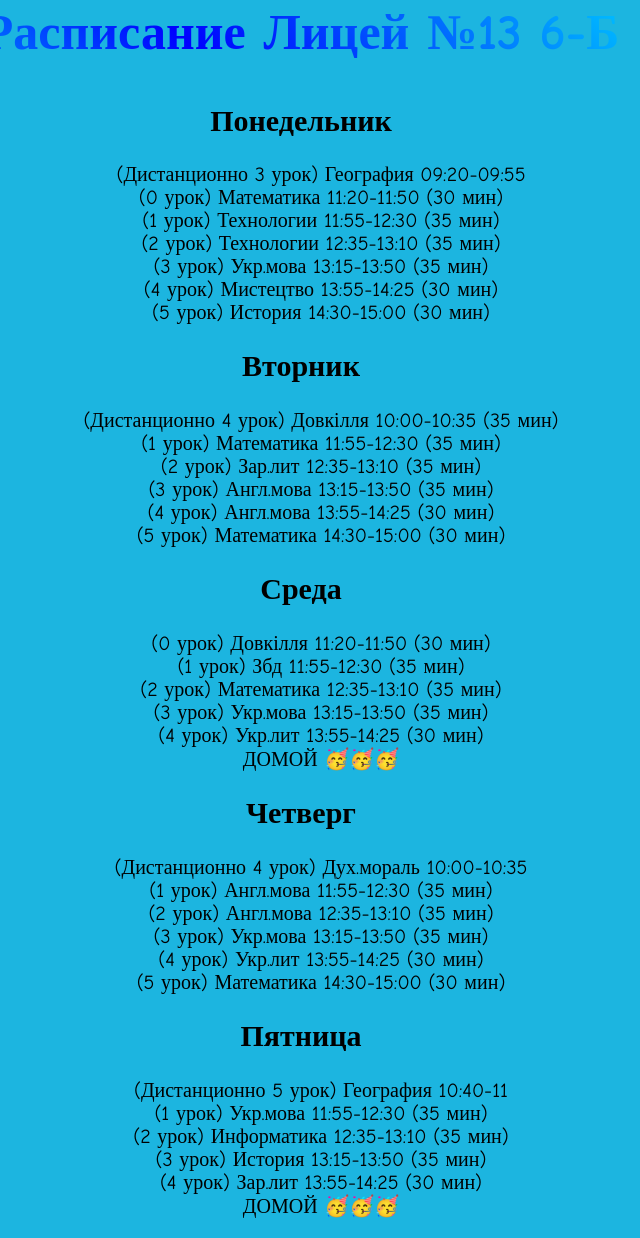
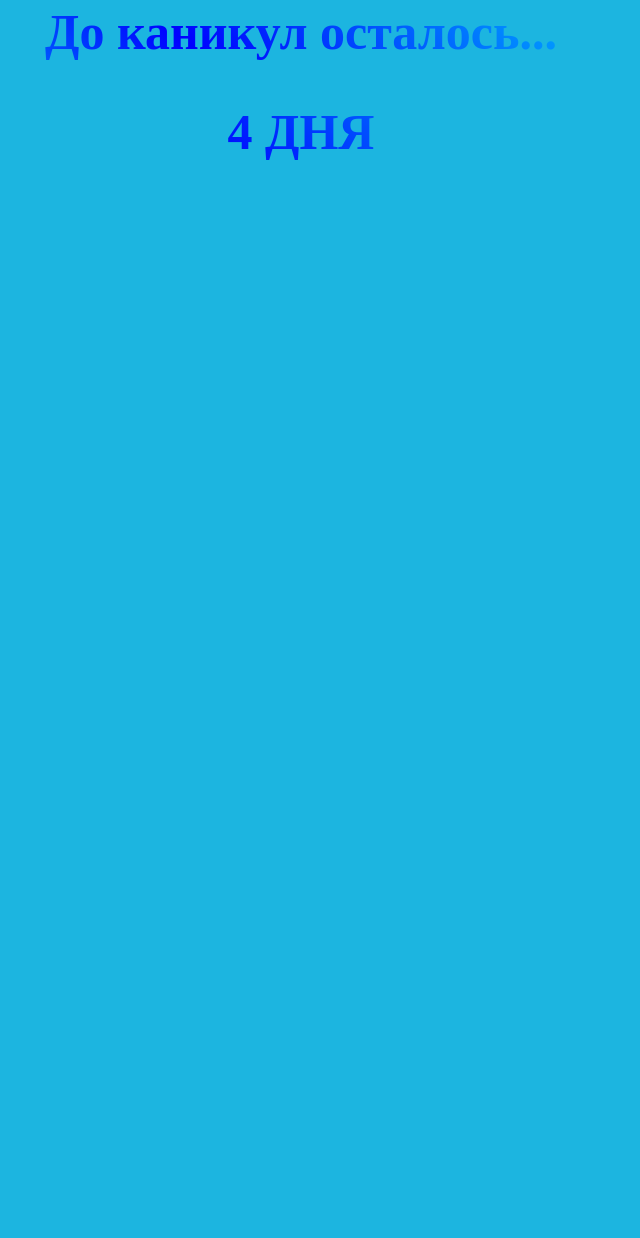
Before and after one commit to Andrey-mazur228/rospisanie_andmazur228, a plain HTML site: page index.html in a window 1280 px wide. Shown: the part 5-1243 px from the top of the page, without its empty margins (339-979 px from the left). After the commit the page ends 800 px from the top, so only its background shows below. Drawn offline with Linux system fonts and the light colour scheme.

Commit message:
Update index.html

```diff
--- a/index.html
+++ b/index.html
@@ -2,56 +2,13 @@
   <body>
   <head>
     <link rel="stylesheet"href="style.css">
-    <title>Расписание 6-Б</title>
+  <title>ОТЧЁТ ДО КАНИКУЛ</title>
   </head>
-    <section class="rospisanie">
-    <h1>Расписание Лицей №13 6-Б</h1>
-    <h2>Понедельник</h2>
-    <ul>
-        <li>(Дистанционно 3 урок) География 09:20-09:55</li>
-        <li>(0 урок) Математика 11:20-11:50 (30 мин)</li>
-        <li>(1 урок) Технологии 11:55-12:30 (35 мин)</li>
-        <li>(2 урок) Технологии 12:35-13:10 (35 мин)</li>
-        <li>(3 урок) Укр.мова 13:15-13:50 (35 мин)</li>
-        <li>(4 урок) Мистецтво 13:55-14:25 (30 мин)</li>
-        <li>(5 урок) История 14:30-15:00 (30 мин)</li>
-    </ul>
-    <h2>Вторник</h2>
-    <ul>
-        <li>(Дистанционно 4 урок) Довкілля 10:00-10:35 (35 мин)</li>
-        <li>(1 урок) Математика 11:55-12:30 (35 мин)</li>
-        <li>(2 урок) Зар.лит 12:35-13:10 (35 мин)</li>
-        <li>(3 урок) Англ.мова 13:15-13:50 (35 мин)</li>
-        <li>(4 урок) Англ.мова 13:55-14:25 (30 мин)</li>
-        <li>(5 урок) Математика 14:30-15:00 (30 мин)</li>
-    </ul>
-    <h2>Среда</h2>
-    <ul>
-        <li>(0 урок) Довкілля 11:20-11:50 (30 мин)</li>
-        <li>(1 урок) Збд 11:55-12:30 (35 мин)</li>
-        <li>(2 урок) Математика 12:35-13:10 (35 мин)</li>
-        <li>(3 урок) Укр.мова 13:15-13:50 (35 мин)</li>
-        <li>(4 урок) Укр.лит 13:55-14:25 (30 мин)</li>
-        <li>ДОМОЙ 🥳🥳🥳</li>
-    </ul>
-    <h2>Четверг</h2>
-    <ul>
-        <li>(Дистанционно 4 урок) Дух.мораль 10:00-10:35</li>
-        <li>(1 урок) Англ.мова 11:55-12:30 (35 мин)</li>
-        <li>(2 урок) Англ.мова 12:35-13:10 (35 мин)</li>
-        <li>(3 урок) Укр.мова 13:15-13:50 (35 мин)</li>
-        <li>(4 урок) Укр.лит 13:55-14:25 (30 мин)</li>
-        <li>(5 урок) Математика 14:30-15:00 (30 мин)</li>
-    </ul>
-    <h2>Пятница</h2>
-    <ul>
-        <li>(Дистанционно 5 урок) География 10:40-11</li>
-        <li>(1 урок) Укр.мова 11:55-12:30 (35 мин)</li>
-        <li>(2 урок) Информатика 12:35-13:10 (35 мин)</li>
-        <li>(3 урок) История 13:15-13:50 (35 мин)</li>
-        <li>(4 урок) Зар.лит 13:55-14:25 (30 мин)</li>
-        <li>ДОМОЙ 🥳🥳🥳</li>
-    </ul>
-    </section>
+  <nav>
+  <h1>До каникул осталось...</h1>
+  </nav>
+  <div class="otchot">
+  <h1>4 ДНЯ</h1>
+  </div>
  </body>
 </html>
```
Lines whose indentation alone changed are shown as unchanged.
